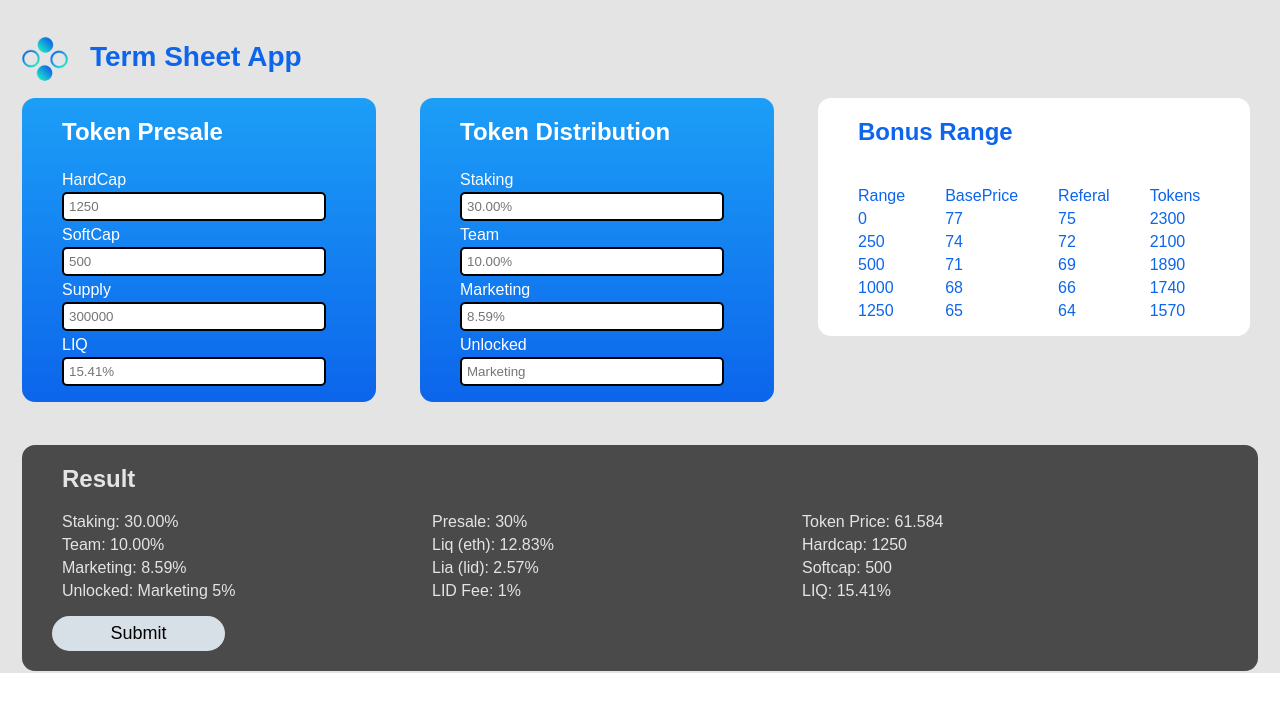
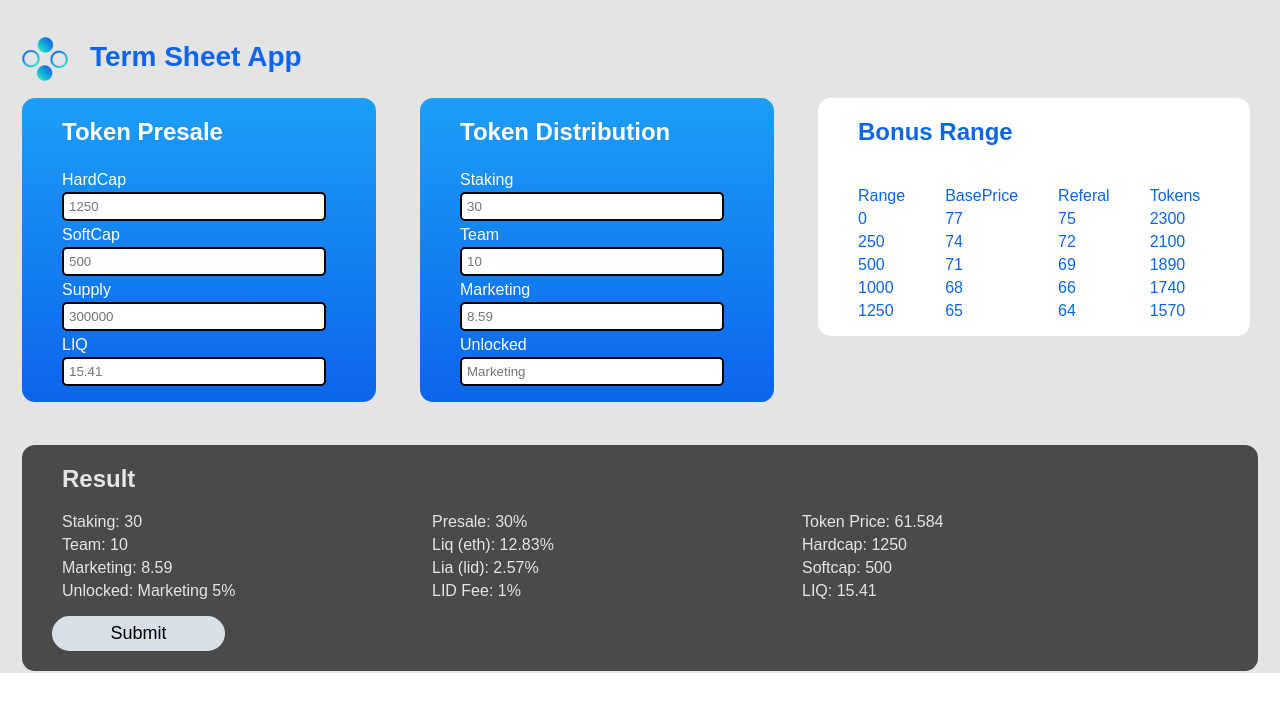
Before and after one commit to Klongrich/TermSheet_UI, a React (Create React App) app: page / in a window 1280 px wide. Shown: the top 712 px of the page. Built offline with nearby package versions, Linux system fonts and the light colour scheme.

Commit message:
reading input data from JSON file

```diff
--- a/src/App.js
+++ b/src/App.js
@@ -1,6 +1,9 @@
 import React , {useEffect, useState} from 'react';
 import styled from "styled-components";
 import { CSVLink } from "react-csv";
+
+import data from './data.json';
+
 
 import LidLogo from './images/logo-lid.png';
 
@@ -59,31 +62,20 @@ const ResultsContainer = styled.div`
   }
 
 `
-const ILOdata = {
-    hardcap: "",
-    softcap: "",
-    supply: "",
-    staking: "",
-    presale: "",
-    team: "",
-    marketing: "",
-    total: "",
-}
-
 function App() {
 
-  const [hardcap, setHardcap] = useState("1250");
-  const [softCap, setSoftCap] = useState("500");
-  const [supply, setSupply] = useState("300000");
-  const [liq, setLiq] = useState("15.41%");
+  const [hardcap, setHardcap] = useState(data.hardcap);
+  const [softCap, setSoftCap] = useState(data.softcap);
+  const [supply, setSupply] = useState(data.supply);
+  const [liq, setLiq] = useState(data.liq);
 
-  const [staking, setStaking] = useState("30.00%");
-  const [team, setTeam] = useState("10.00%");
-  const [marketing, setMarketing] = useState("8.59%");
-  const [unlocked, setUnlocked] = useState("Marketing")
+  const [staking, setStaking] = useState(data.staking);
+  const [team, setTeam] = useState(data.team);
+  const [marketing, setMarketing] = useState(data.marketing);
+  const [unlocked, setUnlocked] = useState(data.unlocked)
 
-  const [ethLiq, setEthliq] = useState(12.83);
-  const [lidLiq, setLidliq] = useState(2.57)
+  const [ethLiq, setEthliq] = useState(data.ethLiq);
+  const [lidLiq, setLidliq] = useState(data.lidLiq);
 
   //const [presale, setPresale] = useState(); Always 30%
 
--- /dev/null
+++ b/src/data.json
@@ -0,0 +1,12 @@
+{
+    "hardcap":  1250,
+    "softcap": 500,
+    "supply": 300000,
+    "liq" : 15.41,
+    "staking": 30.00,
+    "team": 10.00,
+    "marketing": 8.59,
+    "unlocked" : "Marketing",
+    "ethLiq" : 12.83,
+    "lidLiq" : 2.57
+}
```
